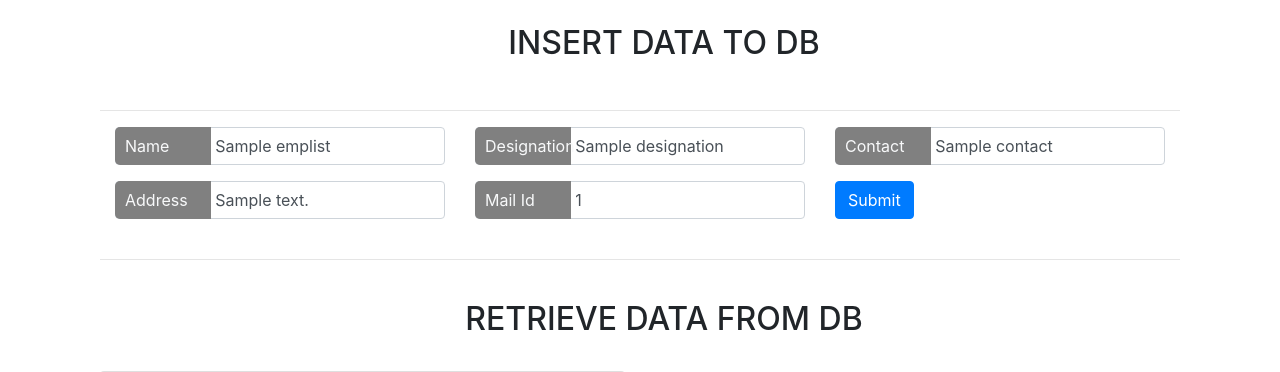
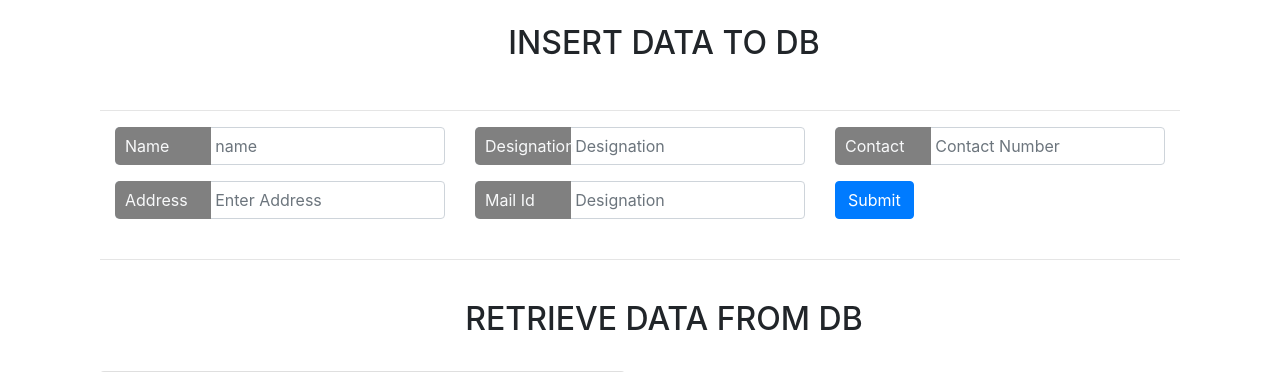
Before and after one commit to Lcsundarraj/Task-08Oct-CurdOperation, a Flask app: template templates/form.html in a window 1280 px wide. Shown: the top 372 px of the page. Run offline with Flask 2, Linux system fonts and the light colour scheme; the template is opened without the code that fills it: most values are stand-ins (such as "Sample title", 1, 10 or a date in 2020); some libraries are stand-ins or nearby versions.

Commit message:
Oct10 updation

```diff
--- a/app.py
+++ b/app.py
@@ -24,6 +24,28 @@ def index():
 	return render_template('form.html', emplist = empdetails_list )
 
 
+@app.route("/", methods=['POST'])
+def update_empRecords():
+	#Empty List
+	empRecords = {}
+	#request data from UI
+	name = request.form['uname']
+	designation = request.form['desg']
+	contact = request.form['phone']
+	address = request.form['addrs']
+	mailId =  request.form['email']
+	#set data to the Empty list
+	empRecords["name"]=name
+	empRecords["designation"]=designation
+	empRecords["contact"]=contact
+	empRecords["address"]=address
+	empRecords["mailId"]=mailId
+	#print records in cmd
+	print(empRecords)
+
+	emp_db.save_employee_data(empRecords)
+	return redirect(url_for('index'))
+
 #update records in DB
 @app.route("/update", methods=['POST'])
 def update_emp_records():
@@ -45,15 +67,10 @@ def update_emp_records():
 	print(empRecords)
 	print(request.form['id'])
 	#send to db
-
-	if (request.form['id']):
-		empid=request.form['id']
-		#update_emp = emp_db.get_one_emplyoee_details(empid)
-		#print(update_emp)
-		emp_db.update_one_record(empid, empRecords)
-
-	else:
-		emp_db.save_employee_data(empRecords)
+	empid=request.form['id']
+	#update_emp = emp_db.get_one_emplyoee_details(empid)
+	#print(update_emp)
+	emp_db.update_one_record(empid, empRecords)
 	return redirect(url_for('index'))
 
 
--- a/emp_db.py
+++ b/emp_db.py
@@ -49,7 +49,7 @@ def delete_record(emp_id):
 def update_one_record(empid, empRecords):
     global col
     connect_db()
-    col.update_one({"_id": ObjectId(empid)}, {'$set' :{'name':empRecords["name"], 'designation':empRecords["designation"], 'contact':empRecords["contact"]} })
+    col.update_one({"_id": ObjectId(empid)}, {'$set' :{'name':empRecords["name"], 'designation':empRecords["designation"], 'contact':empRecords["contact"], 'address':empRecords["address"], 'mailId':empRecords["mailId"]} })
     return
 
 def update_field(empid):
--- a/templates/edit_form.html
+++ b/templates/edit_form.html
@@ -11,7 +11,7 @@
    <form class="form-horizontal col-xs-12 col-lg-12 col-md-12 col-sm-12" method="POST" action="{{url_for('update_emp_records')}}" name="wform" >
       <div class="row sec1 mb-4">
          <div class="form-group col-lg-4 col-sm-12">
-            <label for="uname" class="text-light">ID</label>
+            <label for="id" class="text-light">ID</label>
             <input type="text" class="form-control" id="id" placeholder="name" value="{{p['_id']}}" name="id" >
          </div>
          <div class="form-group col-lg-4 col-sm-12">
@@ -20,7 +20,7 @@
          </div>
          <div class="form-group col-4">
             <label for="desg" class="text-light">Designation </label>
-            <input type="text" class="form-control" id="desg" placeholder="Designation" value="{{p['desg']}}" name="desg" required>
+            <input type="text" class="form-control" id="desg" placeholder="Designation" value="{{p['designation']}}" name="desg" required>
          </div>
          <div class="form-group col-lg-4 col-sm-12">
             <label for="phone" class="text-light">Contact</label>
--- a/templates/form.html
+++ b/templates/form.html
@@ -7,27 +7,27 @@
       </div>
    </div>
    <hr>
-   <form class="form-horizontal col-xs-12 col-lg-12 col-md-12 col-sm-12" method="POST" action="{{url_for('update_emp_records')}}" name="wform" >
+   <form class="form-horizontal col-xs-12 col-lg-12 col-md-12 col-sm-12" method="POST" action="{{url_for('update_empRecords')}}" name="wform" >
       <div class="row sec1 mb-4">
          <div class="form-group col-lg-4 col-sm-12">
             <label for="uname" class="text-light">Name</label>
-            <input type="text" class="form-control" id="uname" placeholder="name" value="{{emplist['name']}}" name="uname" required>
+            <input type="text" class="form-control" id="uname" placeholder="name" name="uname" required>
          </div>
          <div class="form-group col-4">
             <label for="desg" class="text-light">Designation </label>
-            <input type="text" class="form-control" id="desg" placeholder="Designation" value="{{emplist['designation']}}" name="desg" required>
+            <input type="text" class="form-control" id="desg" placeholder="Designation" name="desg" required>
          </div>
          <div class="form-group col-lg-4 col-sm-12">
             <label for="phone" class="text-light">Contact</label>
-            <input type="text" class="form-control" id="phone" placeholder="Contact Number" value="{{emplist['contact']}}" name="phone" required>
+            <input type="text" class="form-control" id="phone" placeholder="Contact Number" name="phone" required>
          </div>
          <div class="form-group col-4">
             <label for="addrs" class="text-light">Address </label>
-            <input type="text" class="form-control" id="addrs" placeholder="Enter Address" value="{{emplist['address']}}" name="addrs" required>
+            <input type="text" class="form-control" id="addrs" placeholder="Enter Address" name="addrs" required>
          </div>
          <div class="form-group col-4">
             <label for="email" class="text-light">Mail Id </label>
-            <input type="text" class="form-control" id="email" placeholder="Designation" value="{{emplist['mailId']}}" name="email" required>
+            <input type="text" class="form-control" id="email" placeholder="Designation"  name="email" required>
          </div>
          <div class="form-group col-4 float-right">
             <button type="Submit" class="btn btn-primary">Submit</button>
```
